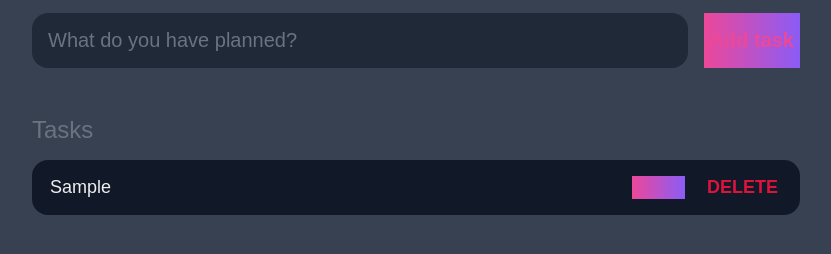
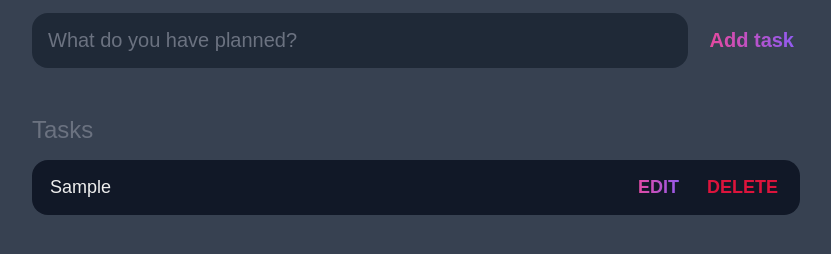
Before and after one commit to rakshitas24/Todo-List-App, a plain HTML site: page index.html in a window 1280 px wide. Both pictures are taken after typing "Sample" into the empty fields and a click on the input "Add task". Shown: the part 80-334 px from the top of the page, without its empty margins (224-1055 px from the left). Drawn offline with Linux system fonts and the light colour scheme.

Commit message:
Final edits added

```diff
--- a/style.css
+++ b/style.css
@@ -66,6 +66,8 @@ input, button {
 	font-size: 1.25rem;
 	font-weight: 700;
 	background-image: linear-gradient(to right, var(--pink), var(--purple));
+	-webkit-background-clip: text;
+	-webkit-text-fill-color: transparent;
 	cursor: pointer;
 	transition: 0.4s;
 }
@@ -145,6 +147,7 @@ main {
 
 .task .actions .edit {
 	background-image: linear-gradient(to right, var(--pink), var(--purple));
+	-webkit-background-clip: text;
 	-webkit-text-fill-color: transparent;
 }
 
```
